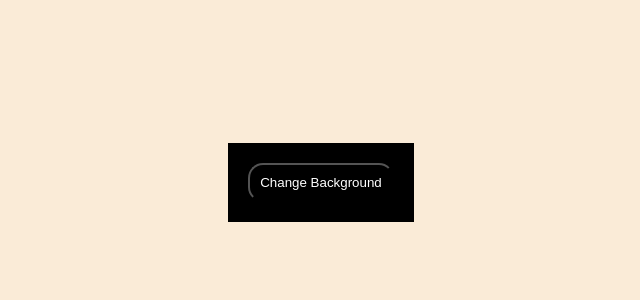
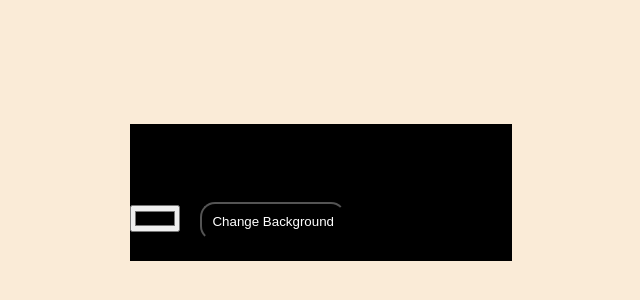
Before and after one commit to Vivek-2898/react730, a React (Vite) app in the folder projects/counter/: page / in a window 1280 px wide. Shown: the part 226-526 px from the top of the page, without its empty margins (319-959 px from the left). Built offline with nearby package versions, Linux system fonts and the light colour scheme.

Commit message:
implement bgcolorselector

```diff
--- /dev/null
+++ b/projects/counter/src/bg-colorselector.jsx
@@ -0,0 +1,29 @@
+import React, { useState } from 'react';
+
+
+function BgColorSelector() {
+  const [background, setBackground] = useState('#000000');
+
+  function changeBackground() {
+    const randomColor = "#" + Math.round(Math.random() * 10000000).toString(16);
+    setBackground(randomColor);
+  }
+
+  function handleColorChange(event) {
+    setBackground(event.target.value);
+  }
+
+  return (
+    <div style={{ backgroundColor: background }}>
+      <h1>Background Color Changer</h1>
+      <input
+        type="color"
+        value={background}
+        onChange={handleColorChange}
+      />
+      <button onClick={changeBackground}>Change Background</button>
+    </div>
+  );
+}
+
+export default BgColorSelector;
--- a/projects/counter/src/main.jsx
+++ b/projects/counter/src/main.jsx
@@ -4,11 +4,13 @@ import App from './App.jsx'
 import Counter from './Counter.jsx'
 import './index.css'
 import BgChanger from './bg-changer.jsx'
+import BgColorSelector from './bg-colorselector.jsx'
 
 ReactDOM.createRoot(document.getElementById('root')).render(
   <React.StrictMode>
     {/* <App/>
-    <Counter/> */}
-    <BgChanger/>
+    <Counter/>
+    <BgChanger/>  */}
+    <BgColorSelector/>
   </React.StrictMode>,
 )
```
